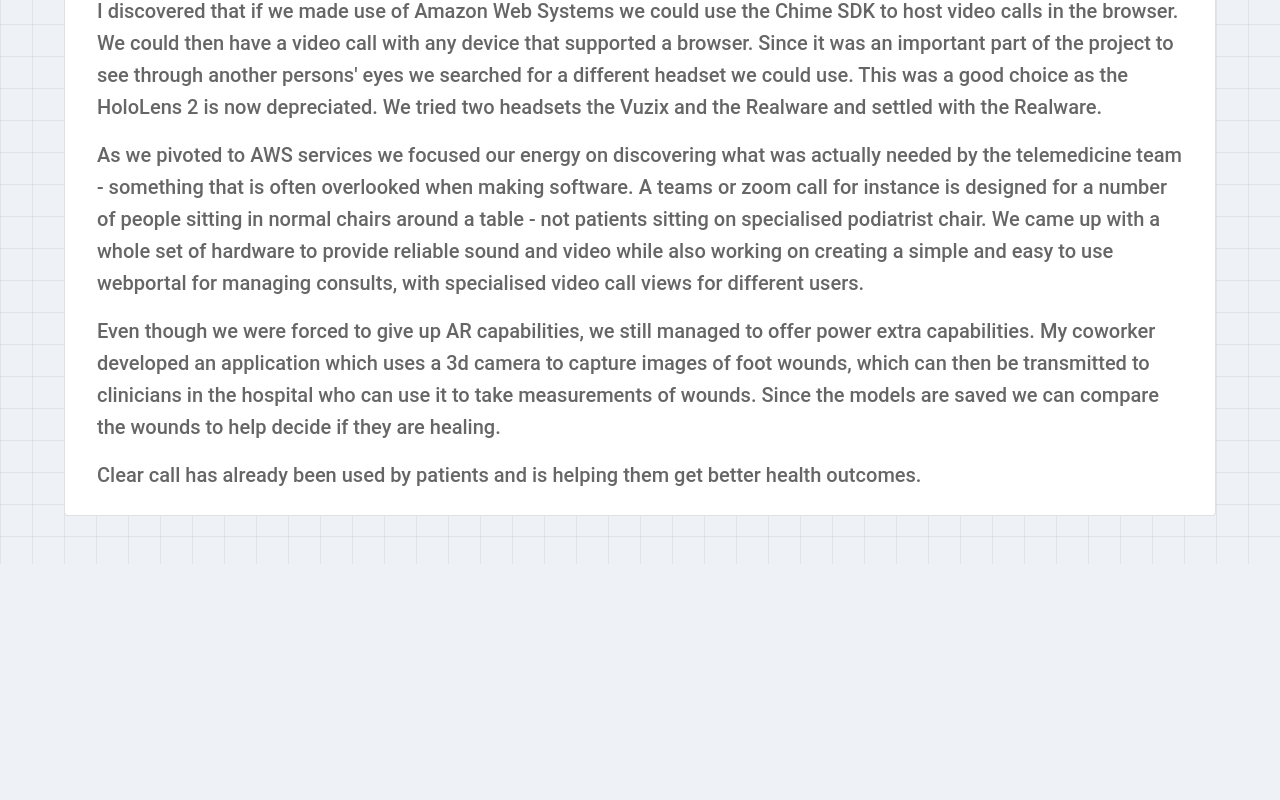
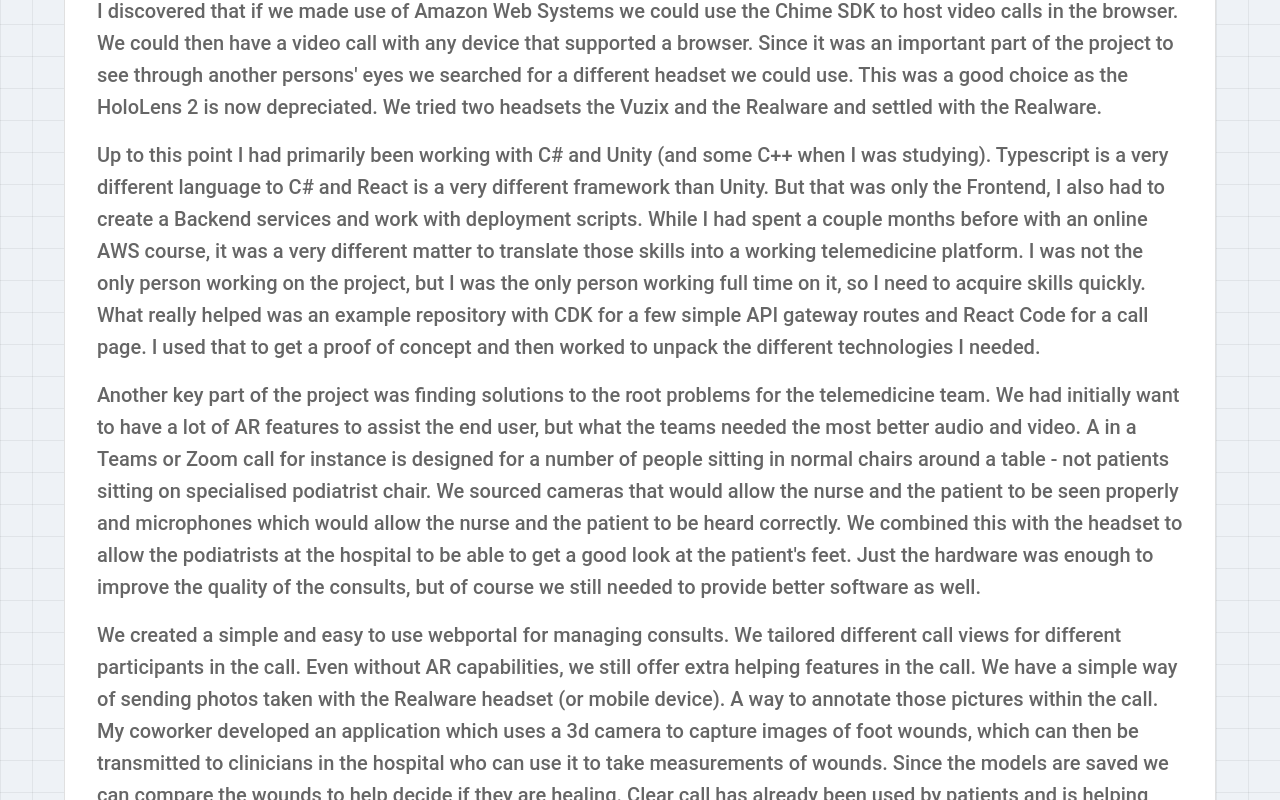
Before and after one commit to byronboskell/byronboskell.github.io, a React (Vite) app in the folder bbportfolio/: page /#/projects/telehealth in a window 1280 px wide. Shown: the part 1160-1960 px from the top of the page. Before the commit the page ends 1724 px from the top, so only its background shows below. Built offline with nearby package versions, Linux system fonts and the light colour scheme.

Commit message:
clear-call-page: adding in more content.

```diff
--- a/bbportfolio/src/pages/clear-call-page.tsx
+++ b/bbportfolio/src/pages/clear-call-page.tsx
@@ -81,19 +81,35 @@ const ClearCallPage: React.FC = () => {
                                         We tried two headsets the Vuzix and the Realware and settled with the Realware.
                                     </Typography>
                                     <Typography variant="h6" component="p" color="text.secondary">
-                                        As we pivoted to AWS services we focused our energy on discovering what was actually needed by the telemedicine team - something that is often overlooked when making software.
-                                        A teams or zoom call for instance is designed for a number of people sitting in normal chairs around a table - not patients sitting on specialised podiatrist chair.
-                                        We came up with a whole set of hardware to provide reliable sound and video while also working on creating a simple and easy to use webportal for managing consults, with specialised video call views for different users.
+                                        Up to this point I had primarily been working with C# and Unity (and some C++ when I was studying).
+                                        Typescript is a very different language to C# and React is a very different framework than Unity.
+                                        But that was only the Frontend, I also had to create a Backend services and work with deployment scripts.
+                                        While I had spent a couple months before with an online AWS course, it was a very different matter to translate those skills into a working telemedicine platform.
+                                        I was not the only person working on the project, but I was the only person working full time on it, so I need to acquire skills quickly.
+                                        What really helped was an example repository with CDK for a few simple API gateway routes and React Code for a call page.
+                                        I used that to get a proof of concept and then worked to unpack the different technologies I needed.
                                     </Typography>
                                     <Typography variant="h6" component="p" color="text.secondary">
-                                        Even though we were forced to give up AR capabilities, we still managed to offer power extra capabilities.
+                                        Another key part of the project was finding solutions to the root problems for the telemedicine team.
+                                        We had initially want to have a lot of AR features to assist the end user, but what the teams needed the most better audio and video.
+                                        A in a Teams or Zoom call for instance is designed for a number of people sitting in normal chairs around a table - not patients sitting on specialised podiatrist chair.
+                                        We sourced cameras that would allow the nurse and the patient to be seen properly and microphones which would allow the nurse and the patient to be heard correctly.
+                                        We combined this with the headset to allow the podiatrists at the hospital to be able to get a good look at the patient's feet.
+                                        Just the hardware was enough to improve the quality of the consults, but of course we still needed to provide better software as well.
+                                    </Typography>
+                                    <Typography variant="h6" component="p" color="text.secondary">
+                                        We created a simple and easy to use webportal for managing consults.
+                                        We tailored different call views for different participants in the call.
+                                        Even without AR capabilities, we still offer extra helping features in the call.
+                                        We have a simple way of sending photos taken with the Realware headset (or mobile device). A way to annotate those pictures within the call.
                                         My coworker developed an application which uses a 3d camera to capture images of foot wounds, which can then be transmitted to clinicians in the hospital who can use it to take measurements of wounds.
                                         Since the models are saved we can compare the wounds to help decide if they are healing.
+                                        Clear call has already been used by patients and is helping them get better health outcomes.
                                     </Typography>
                                 </Stack>
                                 <Stack spacing={2}>
                                     <Typography variant="h6" component="p" color="text.secondary">
-                                        Clear call has already been used by patients and is helping them get better health outcomes.
+                                        There is a lot more to this project and through it I have changed from a Unity Developer into filling the role of a Software Engineer (though I do not have a formal degree).
                                     </Typography>
                                 </Stack>
                             </Stack>
```
